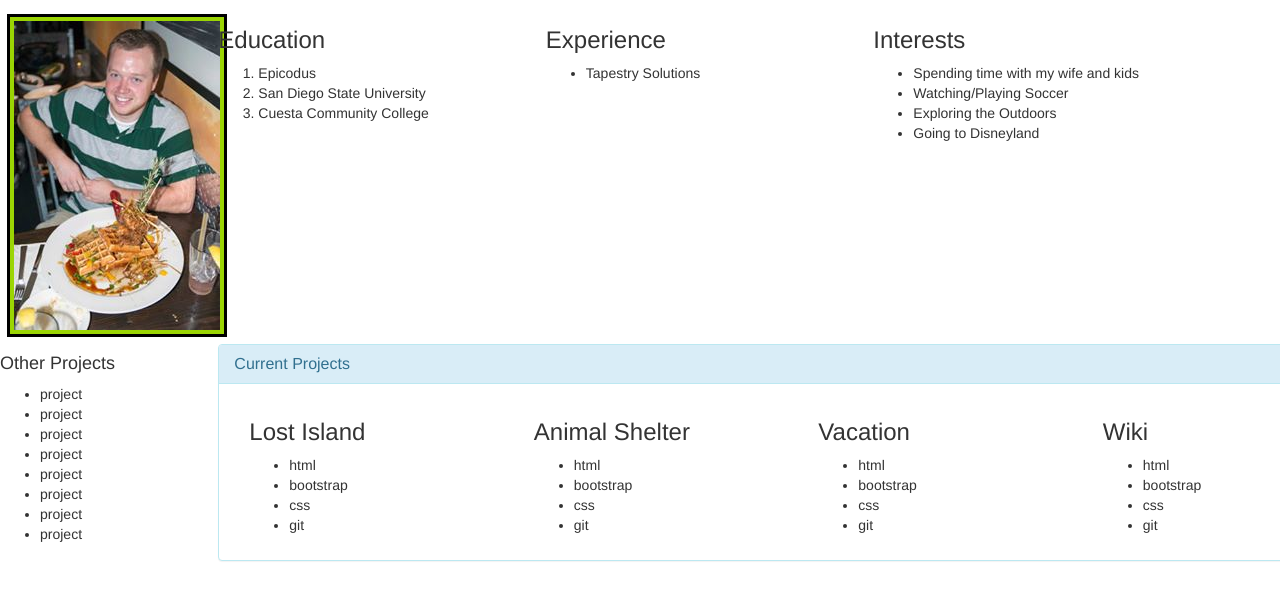
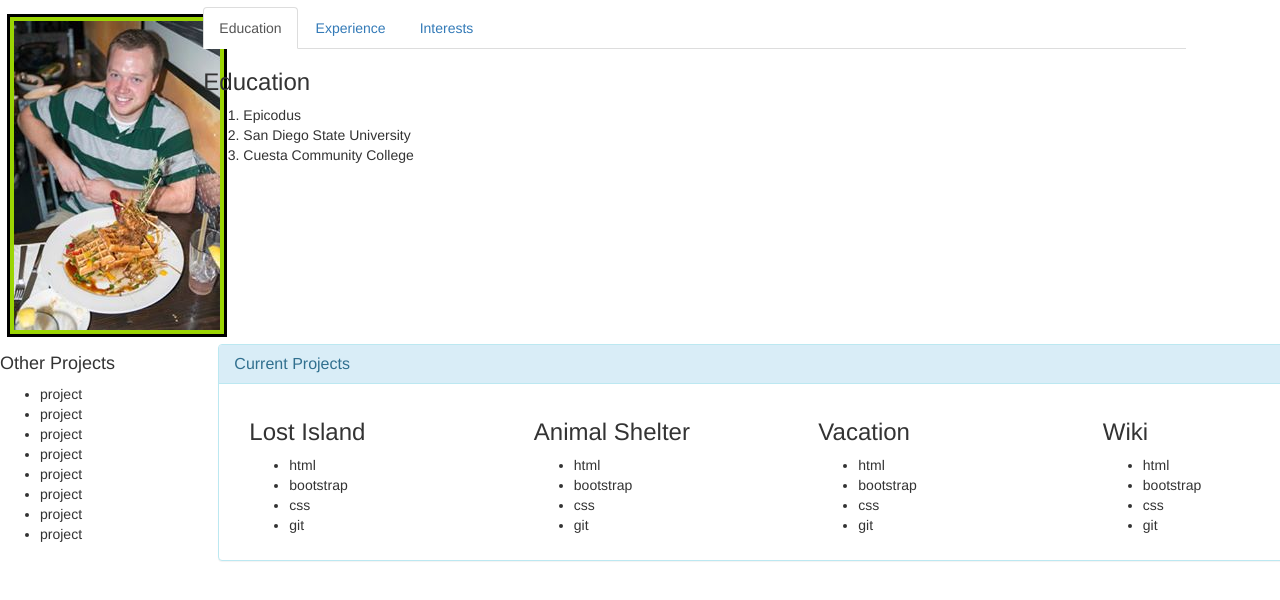
Before and after one commit to seacamjen/project1, a plain HTML site: page index.html in a window 1280 px wide. Shown: the part 56-656 px from the top of the page. Drawn offline with Linux system fonts and the light colour scheme.

Commit message:
IT will now include a tab section for each area Education, Experience, Interests.

```diff
--- a/index.html
+++ b/index.html
@@ -20,8 +20,43 @@
             </div>
             <div class="col-md-9">
               <div class:"container">
-                <div class="row">
-                  <div class="col-md-4">
+                <div class="row"> <!--Testing Area -->
+
+                  <ul class="nav nav-tabs">
+                    <li class="active"><a data-toggle="tab" href="#home">Education</a></li>
+                    <li><a data-toggle="tab" href="#experience">Experience</a></li>
+                    <li><a data-toggle="tab" href="#interests">Interests</a></li>
+                  </ul>
+
+                  <div class="tab-content">
+                    <div id="home" class="tab-pane fade in active">
+                      <h3>Education</h3>
+                      <ol>
+                        <li>Epicodus</li>
+                        <li>San Diego State University</li>
+                        <li>Cuesta Community College</li>
+                      </ol>
+                    </div>
+                    <div id="experience" class="tab-pane fade">
+                      <h3>Experience</h3>
+                        <ul>
+                          <li>Tapestry Solutions</li>
+                        </ul>
+                    </div>
+                    <div id="interests" class="tab-pane fade">
+                      <h3>Interests</h3>
+                        <ul>
+                          <li>Spending time with my wife and kids</li>
+                          <li>Watching/Playing Soccer</li>
+                          <li>Exploring the Outdoors</li>
+                          <li>Going to Disneyland</li>
+                        </ul>
+                    </div>
+                  </div>
+
+                  <!--Testing Area -->
+
+                  <!-- <div class="col-md-4">
                     <h3>Education</h3>
                       <ol>
                         <li>Epicodus</li>
@@ -43,7 +78,7 @@
                         <li>Exploring the Outdoors</li>
                         <li>Going to Disneyland</li>
                       </ul>
-                  </div>
+                  </div> -->
                 </div>
               </div>
             </div>
```
